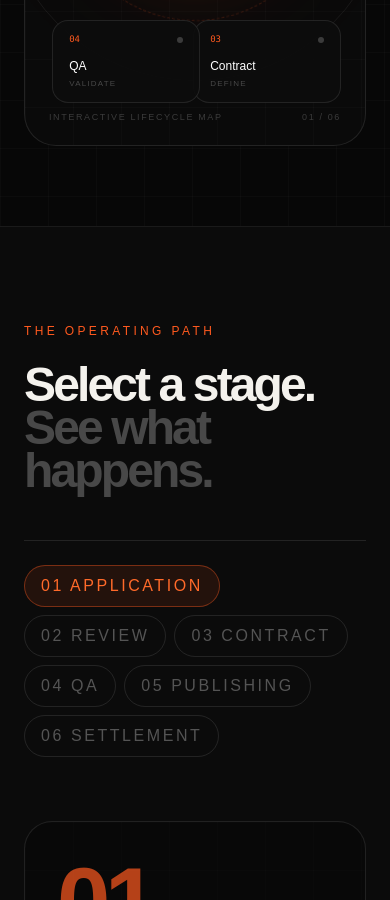
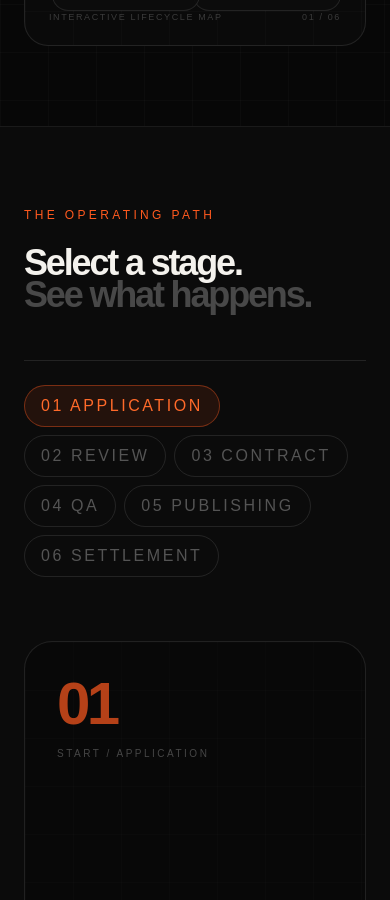
Before and after one commit to mohamad-es/Fonitas-website, a Next.js app: page /how-it-works in a window 390 px wide. Shown: the part 1100-2000 px from the top of the page. Built offline with nearby package versions, Linux system fonts and the light colour scheme.

Commit message:
style: refine how-it-works responsive layout

```diff
--- a/components/how-it-works/how-it-works-page.tsx
+++ b/components/how-it-works/how-it-works-page.tsx
@@ -16,12 +16,12 @@ const stages = [
 
 function LifecycleMap({ active, onSelect }: { active:number; onSelect:(index:number)=>void }) {
   return (
-    <div className="relative mx-auto min-h-[520px] w-full max-w-[720px] overflow-hidden rounded-[32px] border border-white/10 bg-[#0a0a0a] p-6 sm:p-10 [perspective:1200px]">
+    <div className="relative mx-auto min-h-[420px] w-full max-w-[720px] overflow-hidden rounded-[24px] border border-white/10 bg-[#0a0a0a] p-4 sm:min-h-[520px] sm:rounded-[32px] sm:p-10 [perspective:1200px]">
       <div className="absolute inset-0 grid-bg opacity-25" />
-      <div className="absolute left-1/2 top-1/2 h-[390px] w-[390px] -translate-x-1/2 -translate-y-1/2 rounded-full border border-white/[0.06]" />
-      <div className="absolute left-1/2 top-1/2 h-[270px] w-[270px] -translate-x-1/2 -translate-y-1/2 rounded-full border border-dashed border-[#ff5a1f]/20 animate-[spin_28s_linear_infinite]" />
-      <div className="absolute left-1/2 top-1/2 h-44 w-44 -translate-x-1/2 -translate-y-1/2 rounded-full bg-[#ff5a1f]/10 blur-3xl" />
-      <div className="absolute left-1/2 top-1/2 z-10 flex h-28 w-28 -translate-x-1/2 -translate-y-1/2 rotate-45 items-center justify-center rounded-[28px] border border-[#ff8a55]/50 bg-[#ff5a1f] shadow-[0_0_100px_rgba(255,90,31,.28)] transition-transform duration-700 hover:scale-105">
+      <div className="absolute left-1/2 top-1/2 h-[280px] w-[280px] sm:h-[390px] sm:w-[390px] -translate-x-1/2 -translate-y-1/2 rounded-full border border-white/[0.06]" />
+      <div className="absolute left-1/2 top-1/2 h-[200px] w-[200px] sm:h-[270px] sm:w-[270px] -translate-x-1/2 -translate-y-1/2 rounded-full border border-dashed border-[#ff5a1f]/20 animate-[spin_28s_linear_infinite]" />
+      <div className="absolute left-1/2 top-1/2 h-32 w-32 sm:h-44 sm:w-44 -translate-x-1/2 -translate-y-1/2 rounded-full bg-[#ff5a1f]/10 blur-3xl" />
+      <div className="absolute left-1/2 top-1/2 z-10 flex h-20 w-20 sm:h-28 sm:w-28 -translate-x-1/2 -translate-y-1/2 rotate-45 items-center justify-center rounded-[28px] border border-[#ff8a55]/50 bg-[#ff5a1f] shadow-[0_0_100px_rgba(255,90,31,.28)] transition-transform duration-700 hover:scale-105">
         <span className="-rotate-45 text-center text-[9px] font-bold uppercase tracking-[.2em] text-black">FONITAS<br/><span className="font-normal tracking-[.14em]">LIFECYCLE</span></span>
       </div>
       <div className="absolute left-1/2 top-1/2 h-[330px] w-[330px] -translate-x-1/2 -translate-y-1/2 rotate-[-18deg] rounded-full border-t border-[#ff5a1f]/40" />
@@ -59,16 +59,16 @@ export function HowItWorksPage() {
       </section>
 
       <section className="border-b border-white/[0.08] bg-[#0b0b0b]">
-        <div className="mx-auto max-w-[1400px] px-6 py-24 lg:px-10 lg:py-32">
+        <div className="mx-auto max-w-[1400px] px-6 py-20 sm:py-24 lg:px-10 lg:py-32">
           <div className="grid gap-12 lg:grid-cols-[.55fr_1.45fr] lg:items-end">
-            <div><p className="text-xs uppercase tracking-[.28em] text-[#ff5a1f]">The operating path</p><h2 className="font-display mt-6 text-5xl font-semibold leading-[.9] sm:text-7xl">Select a stage.<br/><span className="text-white/25">See what happens.</span></h2></div>
+            <div><p className="text-xs uppercase tracking-[.28em] text-[#ff5a1f]">The operating path</p><h2 className="font-display mt-6 text-4xl font-semibold leading-[.9] sm:text-6xl lg:text-7xl">Select a stage.<br/><span className="text-white/25">See what happens.</span></h2></div>
             <div className="border-t border-white/10 pt-6"><div className="flex flex-wrap gap-2">{stages.map((item,index)=><button key={item.number} type="button" onClick={()=>setActive(index)} className={`rounded-full border px-4 py-2 text-[10px] uppercase tracking-[.16em] transition ${active===index ? "border-[#ff5a1f]/40 bg-[#ff5a1f]/10 text-[#ff6a2a]" : "border-white/10 text-white/30 hover:text-white/70"}`}>{item.number} {item.name}</button>)}</div></div>
           </div>
           <div className="mt-16 grid overflow-hidden rounded-[28px] border border-white/10 bg-[#080808] lg:grid-cols-[.9fr_1.1fr]">
             <div className="relative min-h-[360px] border-b border-white/10 p-8 sm:p-12 lg:border-b-0 lg:border-r">
               <div className="absolute inset-0 grid-bg opacity-15" />
               <div className="relative flex h-full flex-col justify-between">
-                <div><span className="font-display text-8xl font-semibold text-[#ff5a1f]/70">{stage.number}</span><p className="mt-3 text-[10px] uppercase tracking-[.25em] text-white/25">{stage.short} / {stage.name}</p></div>
+                <div><span className="font-display text-6xl font-semibold sm:text-8xl text-[#ff5a1f]/70">{stage.number}</span><p className="mt-3 text-[10px] uppercase tracking-[.25em] text-white/25">{stage.short} / {stage.name}</p></div>
                 <div className="flex items-end justify-between"><div><p className="text-[9px] uppercase tracking-[.18em] text-white/20">Current stage</p><p className="mt-2 text-2xl font-medium">{stage.name}</p></div><span className="flex h-12 w-12 items-center justify-center rounded-full border border-[#ff5a1f]/30 text-[#ff6a2a]"><ArrowUpRight aria-hidden="true" className="h-4 w-4" strokeWidth={1.8} /></span></div>
               </div>
             </div>
@@ -83,13 +83,13 @@ export function HowItWorksPage() {
       </section>
 
       <section className="border-b border-white/[0.08]">
-        <div className="mx-auto max-w-[1400px] px-6 py-24 lg:px-10 lg:py-32">
-          <div className="grid gap-12 lg:grid-cols-[.7fr_1.3fr]"><div><p className="text-xs uppercase tracking-[.28em] text-[#ff5a1f]">Publishing control</p><h2 className="font-display mt-6 max-w-xl text-5xl font-semibold leading-[.9] sm:text-7xl">Human where it matters.</h2></div><div className="relative overflow-hidden rounded-[2rem] border border-white/10 p-8 sm:p-12"><div className="absolute -right-20 -top-20 h-64 w-64 rounded-full bg-[#ff5a1f]/10 blur-[80px]"/><p className="relative max-w-2xl text-lg leading-8 text-white/50">Store preparation, release assets, security checks, QA and submission are recorded steps. In the MVP, the final publishing operation remains human-in-the-loop so responsibility stays clear.</p><div className="relative mt-10 grid gap-3 sm:grid-cols-2">{["Build & assets","Security & compliance","QA approval","Store submission"].map((item,i)=><div key={item} className="flex items-center justify-between border border-white/10 bg-white/[.02] px-5 py-4 text-sm text-white/55"><span>{item}</span><span className="font-mono text-[9px] text-[#ff5a1f]">0{i+1}</span></div>)}</div></div></div>
+        <div className="mx-auto max-w-[1400px] px-6 py-20 sm:py-24 lg:px-10 lg:py-32">
+          <div className="grid gap-12 lg:grid-cols-[.7fr_1.3fr]"><div><p className="text-xs uppercase tracking-[.28em] text-[#ff5a1f]">Publishing control</p><h2 className="font-display mt-6 max-w-xl text-4xl font-semibold leading-[.9] sm:text-6xl lg:text-7xl">Human where it matters.</h2></div><div className="relative overflow-hidden rounded-[2rem] border border-white/10 p-8 sm:p-12"><div className="absolute -right-20 -top-20 h-64 w-64 rounded-full bg-[#ff5a1f]/10 blur-[80px]"/><p className="relative max-w-2xl text-lg leading-8 text-white/50">Store preparation, release assets, security checks, QA and submission are recorded steps. In the MVP, the final publishing operation remains human-in-the-loop so responsibility stays clear.</p><div className="relative mt-10 grid gap-3 sm:grid-cols-2">{["Build & assets","Security & compliance","QA approval","Store submission"].map((item,i)=><div key={item} className="flex items-center justify-between border border-white/10 bg-white/[.02] px-5 py-4 text-sm text-white/55"><span>{item}</span><span className="font-mono text-[9px] text-[#ff5a1f]">0{i+1}</span></div>)}</div></div></div>
         </div>
       </section>
 
       <section className="border-b border-white/[0.08] bg-[#0b0b0b]">
-        <div className="mx-auto max-w-[1400px] px-6 py-24 lg:px-10 lg:py-32"><div className="grid gap-12 lg:grid-cols-[.7fr_1.3fr]"><div><p className="text-xs uppercase tracking-[.28em] text-[#ff5a1f]">Financial close</p><h2 className="font-display mt-6 max-w-xl text-5xl font-semibold leading-[.9] sm:text-7xl">Revenue becomes a record.</h2></div><div className="border-l border-white/10 pl-8 sm:pl-12"><p className="max-w-2xl text-lg leading-8 text-white/45">After publication, revenue is collected and reconciled with external facts and contract rules, then carried through settlement, statement and payment.</p><div className="mt-10 grid gap-px border border-white/10 bg-white/10 sm:grid-cols-3">{["Revenue import","Reconciliation","Settlement","Statement","Payment","Immutable history"].map((item,i)=><div key={item} className="bg-[#0b0b0b] p-5"><span className="text-[10px] text-[#ff5a1f]">0{i+1}</span><p className="mt-5 text-sm font-medium">{item}</p></div>)}</div></div></div></div>
+        <div className="mx-auto max-w-[1400px] px-6 py-20 sm:py-24 lg:px-10 lg:py-32"><div className="grid gap-12 lg:grid-cols-[.7fr_1.3fr]"><div><p className="text-xs uppercase tracking-[.28em] text-[#ff5a1f]">Financial close</p><h2 className="font-display mt-6 max-w-xl text-4xl font-semibold leading-[.9] sm:text-6xl lg:text-7xl">Revenue becomes a record.</h2></div><div className="border-l border-white/10 pl-8 sm:pl-12"><p className="max-w-2xl text-lg leading-8 text-white/45">After publication, revenue is collected and reconciled with external facts and contract rules, then carried through settlement, statement and payment.</p><div className="mt-10 grid gap-px border border-white/10 bg-white/10 sm:grid-cols-3">{["Revenue import","Reconciliation","Settlement","Statement","Payment","Immutable history"].map((item,i)=><div key={item} className="bg-[#0b0b0b] p-5"><span className="text-[10px] text-[#ff5a1f]">0{i+1}</span><p className="mt-5 text-sm font-medium">{item}</p></div>)}</div></div></div></div>
       </section>
 
       <section className="bg-[#ff5a1f] text-black"><div className="mx-auto flex max-w-[1400px] flex-col gap-8 px-6 py-20 sm:flex-row sm:items-end sm:justify-between lg:px-10 lg:py-24"><div><p className="text-[10px] font-semibold uppercase tracking-[.25em] text-black/55">Ready to move?</p><h2 className="font-display mt-4 max-w-3xl text-5xl font-semibold leading-[.88] sm:text-7xl">Start with the application. We&apos;ll map the path.</h2></div><Link href="/contact" className="inline-flex shrink-0 items-center justify-center rounded-full bg-black px-7 py-4 text-sm font-semibold text-white transition hover:bg-black/80">Start a collaboration ↗</Link></div></section>
```
